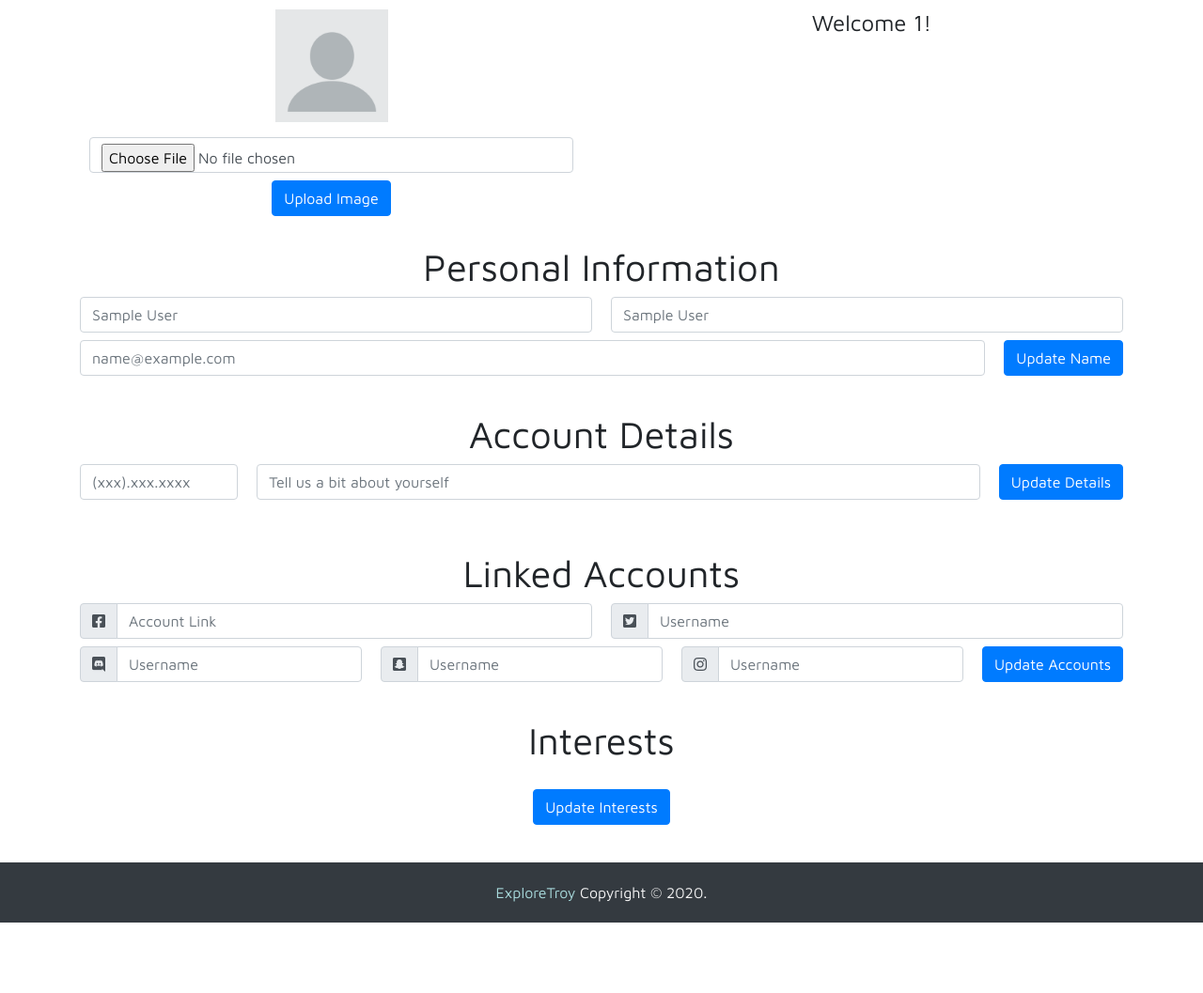
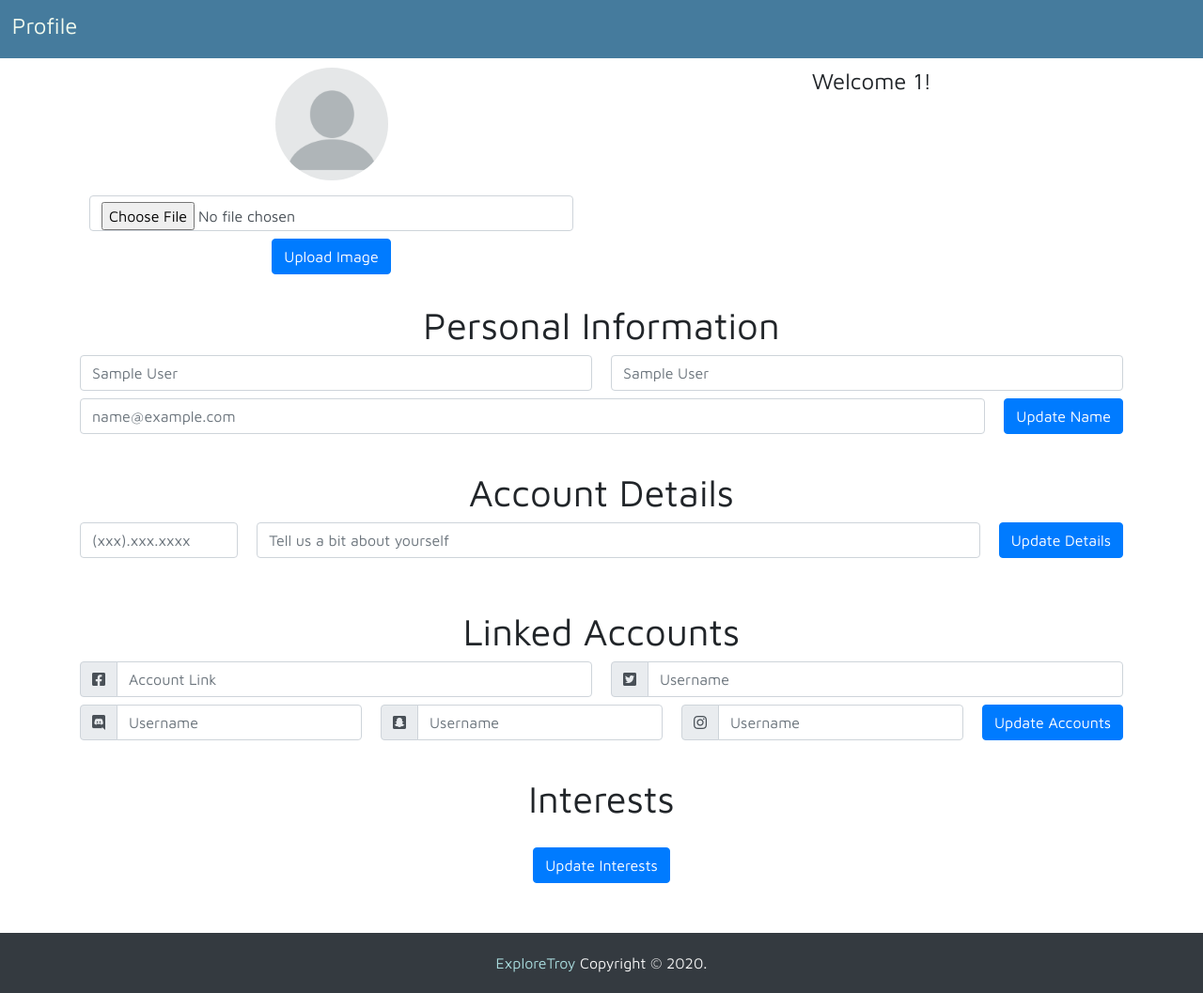
Before and after one commit to ExploreTroy-WebSys/ExploreTroy, a PHP site: page /profile.php in a window 1280 px wide. Shown: the part 76-1133 px from the top of the page at 94% size. Before the commit the page ends 1058 px from the top, so only its background shows below. Run offline with PHP 8.4, Linux system fonts and the light colour scheme; the visitor is signed in with stand-in values (Sample User, id 1); data that the repository does not hold is empty; some libraries are stand-ins or nearby versions.

Commit message:
Add header for profile page

```diff
--- a/addpost.php
+++ b/addpost.php
@@ -15,7 +15,7 @@
 
   <main class="post-page">
     <div class="post-header">
-      <h2 class="post-header-text">Post</h2>
+      <h2 class="post-header-text">Add Location</h2>
     </div>
     <section class="container">
       <form>
--- a/assets/master.css
+++ b/assets/master.css
@@ -20,9 +20,22 @@ body {
 
 /* Profile page */
 
+.profile-header {
+    background-color: #457b9d;
+    padding: 1%;
+    display: flex;
+}
+
+.profile-header-text {
+    display: inline-block;
+    color: #f1faee;
+    font-size: 24px;
+}
+
 #profile-photo {
     width: 120px;
     height: auto;
+    border-radius: 100%;
 }
 
 .chip {
--- a/profile.php
+++ b/profile.php
@@ -14,7 +14,11 @@
 <body>
     <?php include_once("assets/includes/header.php");?>
     </header>
-    <main class="container">
+    <main>
+        <div class="profile-header">
+            <h2 class="profile-header-text">Profile</h2>
+        </div>
+        <div class="container">
         <section class="columns">
             <section class="row">
                 <section class="col-md">
@@ -169,6 +173,7 @@
                 <button class="btn btn-primary btn-small" id="update-interests" onclick="parseTagData('chips')">Update Interests</button>
             </fieldset>
         </form>
+        </div>
     </main>
     <?php echo '<p id="rcsid">' . $_SESSION['rcsid'] . '</p>' ?>
 
```
